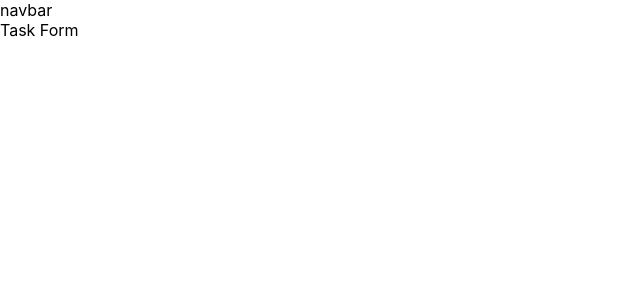
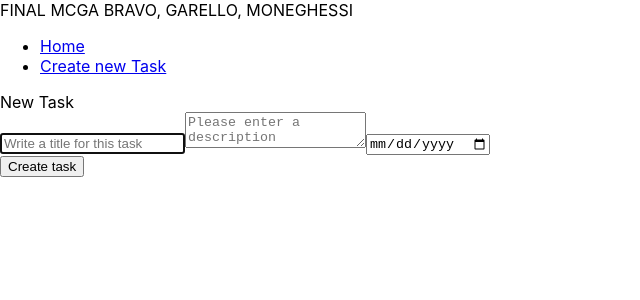
Before and after one commit to BravoArturo/finalMCGA, a React (Create React App) app: page /newTask in a window 1280 px wide. Shown: the top 300 px of the page, without its empty margins (0-640 px from the left). Built offline with nearby package versions, Linux system fonts and the light colour scheme.

Commit message:
creating a function to get a specific task to update

```diff
--- a/package.json
+++ b/package.json
@@ -15,6 +15,7 @@
     "react-dom": "^17.0.2",
     "react-router-dom": "^5.2.0",
     "react-scripts": "4.0.3",
+    "react-toastify": "^7.0.4",
     "typescript": "^4.3.5",
     "web-vitals": "^1.1.2"
   },
--- a/src/components/screens/Navbar/Navbar.tsx
+++ b/src/components/screens/Navbar/Navbar.tsx
@@ -1,8 +1,23 @@
 import react from 'react'
+import {BrowserRouter, Link, Router} from 'react-router-dom';
 
 const Navbar = () => {
     return <div>
-        navbar
+        <div>
+        FINAL MCGA BRAVO, GARELLO, MONEGHESSI
+        </div>
+        <nav>
+            <ul>
+                <li>
+                <a href="/"> Home</a>
+                {/* This should use Link */}
+                </li>
+                <li>
+                <a href="/newTask">Create new Task</a>
+                </li>
+            </ul>
+
+        </nav>
     </div>
 }
 
--- a/src/components/screens/Task/TaskForm.tsx
+++ b/src/components/screens/Task/TaskForm.tsx
@@ -1,11 +1,56 @@
-import React from 'react'
+import React, { ChangeEvent, FormEvent, useState, useEffect } from 'react';
+import { toast } from 'react-toastify';
+import Task from './Task';
+import * as TaskService from './TaskService'
+import { useParams } from 'react-router';
 
 const TaskForm = () => {
+
+    interface Params {
+        id: string;
+    }
+    const params = useParams<Params>();
+    console.log(params);
+    const initalState = {title: '', description: '', deadline: ''};
+    const [task, settask] = useState<Task>(initalState);
+
+    const hadleInputChange = (e: ChangeEvent<HTMLInputElement | HTMLTextAreaElement>) => {
+        settask({...task, [e.target.name]: e.target.value})
+    };
+
+    const handleSubmit = async (e: FormEvent<HTMLFormElement>) => {
+        e.preventDefault(); //we cancelled the default behavior
+        const res = await TaskService.createTask(task);
+        toast.success('New Task added');
+        console.log(res.data);
+        settask(initalState);
+    };
+
+    const getTask = async (id: string) => {
+        const res = await TaskService.getTask(id);
+        console.log(res);
+    }
+    useEffect(()=> {
+        if (params.id) getTask(params.id);
+    }, [])
     return (
         <div>
-            Task Form
+            New Task
+            <form onSubmit={handleSubmit}>
+                <div>
+                <input type="text" name="title" placeholder="Write a title for this task" autoFocus onChange={hadleInputChange} value={task.title}></input>
+                <textarea name="description" placeholder="Please enter a description" onChange={hadleInputChange} value={task.description}></textarea>
+                <input type="date" name="deadline" placeholder="Please enter a deadline" onChange={hadleInputChange} value={task.deadline}></input>
+                </div>
+                {
+                    params.id?
+                    <button>Updated task</button>
+                    :
+                    <button>Create task</button>
+                }
+            </form>
         </div>
     )
 }
 
-export default TaskForm
+export default TaskForm;
--- a/src/components/screens/Task/TaskItem.tsx
+++ b/src/components/screens/Task/TaskItem.tsx
@@ -1,15 +1,30 @@
 import react from 'react';
 import Task from './Task';
+import {useHistory} from 'react-router-dom';
 
 interface Props {
-    task: Task
+    task: Task,
 }
 const TaskItem = ({task}: Props) => {
+    const history = useHistory();
     return (
         <div>
+            <div>
+            <span onClick={() => history.push(`/updated/${task._id}`)}>edit</span>
+            </div>
+            <span onClick={() => (console.log(task))}>x</span>
             <h1>{task.title}</h1>
             <p>{task.description}</p>
+            {
+                Date.parse(task.deadline)<Date.now()?
+                console.log("yes")
+                :
+                console.log("no")
+            }
             <p>{task.deadline}</p>
+            <div>
+                rest days
+            </div>
         </div>
     )
 }
--- a/src/components/screens/Task/TaskList.tsx
+++ b/src/components/screens/Task/TaskList.tsx
@@ -10,7 +10,15 @@ const TaskList = () => {
 
     const loadTask = async () => {
         const res = await TaskService.getTasks();
-        settasks(res.data)
+
+        const formatedDate = res.data.map(task => {
+            return {
+                ...task,
+                createdAt: task.createdAt? new Date(task.createdAt): new Date(),
+                updatedAt: task.updatedAt? new Date(task.updatedAt): new Date(),
+            }
+        })
+        settasks(formatedDate);
         console.log(res.data);
     }
     useEffect(() => {
@@ -20,7 +28,7 @@ const TaskList = () => {
         <div>
             {
                 tasks.map((task) => {
-                    return <TaskItem task={task}></TaskItem>
+                    return <TaskItem task={task} key={task._id}></TaskItem>
                 })
             }
         </div>
--- a/src/components/screens/Task/TaskService.tsx
+++ b/src/components/screens/Task/TaskService.tsx
@@ -1,5 +1,14 @@
 import axios from 'axios';
+import Task from './Task';
 
  export const getTasks = async () => {
-    return await axios.get('http://localhost:3000/Tasks');
+    return await axios.get<Task[]>('http://localhost:3000/Tasks');
 }
+
+export const createTask = async (task: Task) => {
+    return await axios.post('http://localhost:3000/Tasks', task);
+}
+
+export const getTask = async (id: string) => {
+    return await axios.get<Task>(`http://localhost:3000/Tasks/${id}`);
+}
--- a/src/index.tsx
+++ b/src/index.tsx
@@ -6,16 +6,21 @@ import {BrowserRouter, Route, Switch} from 'react-router-dom';
 import TaskList from './components/screens/Task/TaskList';
 import TaskForm from './components/screens/Task/TaskForm';
 import Navbar from './components/screens/Navbar/Navbar'
-
+import { ToastContainer } from 'react-toastify';
+import 'react-toastify/dist/ReactToastify.css';
 
 ReactDOM.render(
   <React.StrictMode>
     <Navbar></Navbar>
     <BrowserRouter>
-      <Switch>
+    <div>
+    <Switch>
         <Route exact path="/" component={TaskList}/>
         <Route path="/newTask" component={TaskForm}/>
+        <Route path="/updated/:id" component={TaskForm}/>
       </Switch>
+      <ToastContainer />
+    </div>
     </BrowserRouter>
   </React.StrictMode>,
   document.getElementById('root')
```
Also changed, not shown: src/components/screens/Task/Task.tsx (+4 -3 lines), 1 other file (tests, documents, lock files or other folders).
